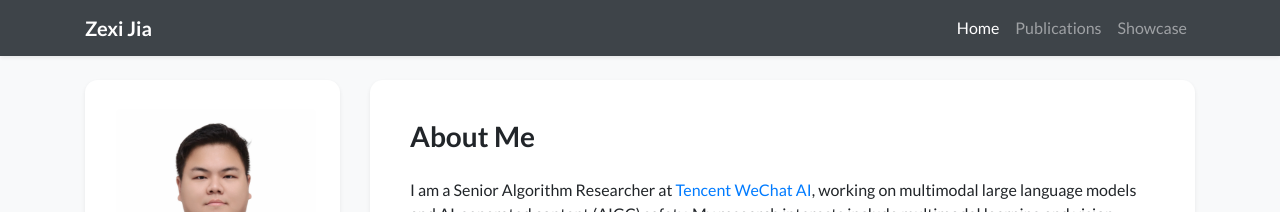
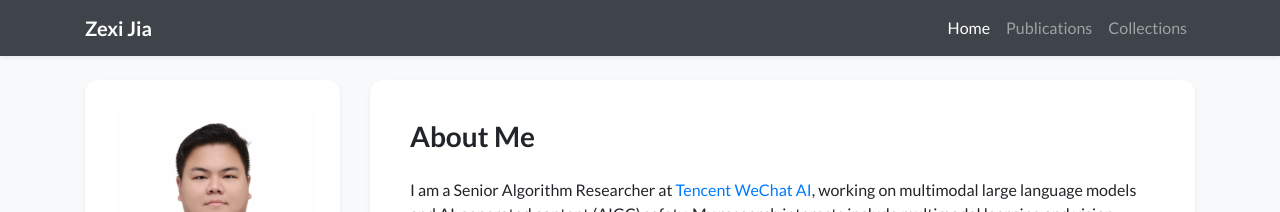
Before and after one commit to zexiJia/zexijia.github.io, a Jekyll site: the page built from index.html, in a window 1280 px wide. Shown: the top 212 px of the page. Built offline with Jekyll 4.4.1, drawn with Linux system fonts in a browser that asks for light colours; nearby versions of some CDN libraries; a style sheet for code colours, icons or effects is not loaded.

Commit message:
修改名字

```diff
--- a/_data/navigation.yml
+++ b/_data/navigation.yml
@@ -5,5 +5,5 @@ pages:
   url: /
 - name: Publications
   url: /publications
-- name: Showcase
+- name: Collections
   url: /showcase
```
